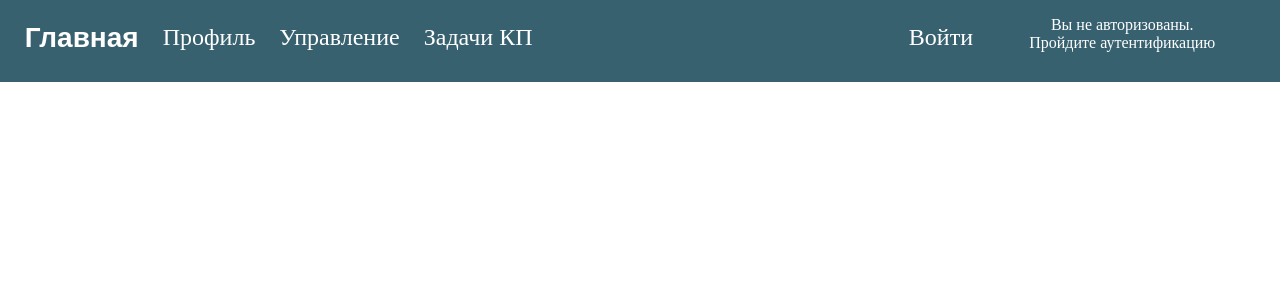
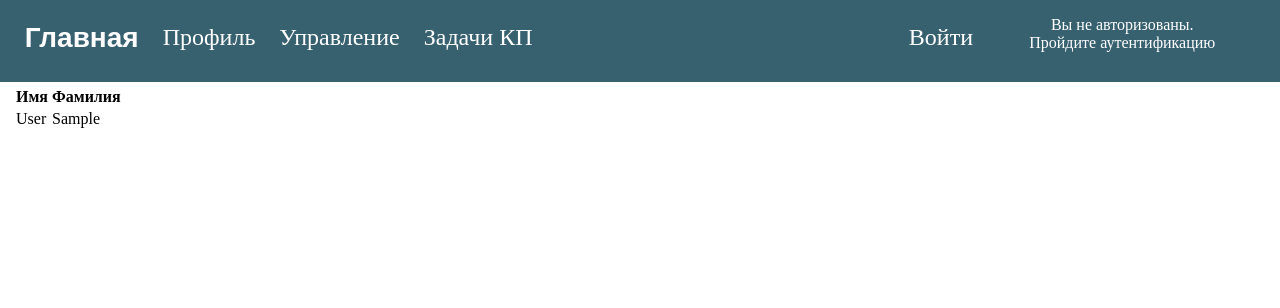
Before and after one commit to mykhailokukol/CourseProject_Spring2018, a Django app: page /control/violators/ in a window 1280 px wide. Shown: the top 308 px of the page. Run offline with Django 3.2, Linux system fonts and the light colour scheme; tables that the repository leaves empty hold one stand-in row (values such as "Sample post"); some web fonts are replaced.

Commit message:
Добавил страницу со списком нарушителей

```diff
--- a/appmain/views.py
+++ b/appmain/views.py
@@ -192,7 +192,10 @@ def top_streets_vio(request):
     return render(request, 'main/control/top_streets_vio')
 
 def violators(request):
-    return render(request, 'main/control/violators.html')
+    user = request.user
+    violators_query = models.DrivingViolation.objects.raw("select distinct 1 as id, last_name, first_name from auth_user au join appmain_driver drv on drv.human_id = au.id join appmain_car car on car.id = drv.car_id join appmain_drivingviolation vio on drv.car_id = vio.car_id")
+
+    return render(request, 'main/control/violators.html', { 'violators_query': violators_query })
 
 def vios_info(request):
     if request.method == 'POST':
--- a/templates/main/control/violators.html
+++ b/templates/main/control/violators.html
@@ -3,14 +3,25 @@
 <html lang="en" dir="ltr">
   <head>
     <meta charset="utf-8">
-    <title></title>
+    <title>Нарушители</title>
     {% include 'public/fonts.html' %}
     <link rel="stylesheet" href="">
   </head>
   {% include 'public/header.html' %}
   <body>
     <div class="content">
-
+      <table>
+        <thead>
+          <th>Имя</th>
+          <th>Фамилия</th>
+        </thead>
+        {% for violator in violators_query %}
+          <tr>
+            <td>{{ violator.last_name }}</td>
+            <td>{{ violator.first_name }}</td>
+          </tr>
+        {% endfor %}
+      </table>
     </div>
   </body>
 </html>
```
Also changed, not shown: templates/main/profile.html (line endings or trailing spaces).
